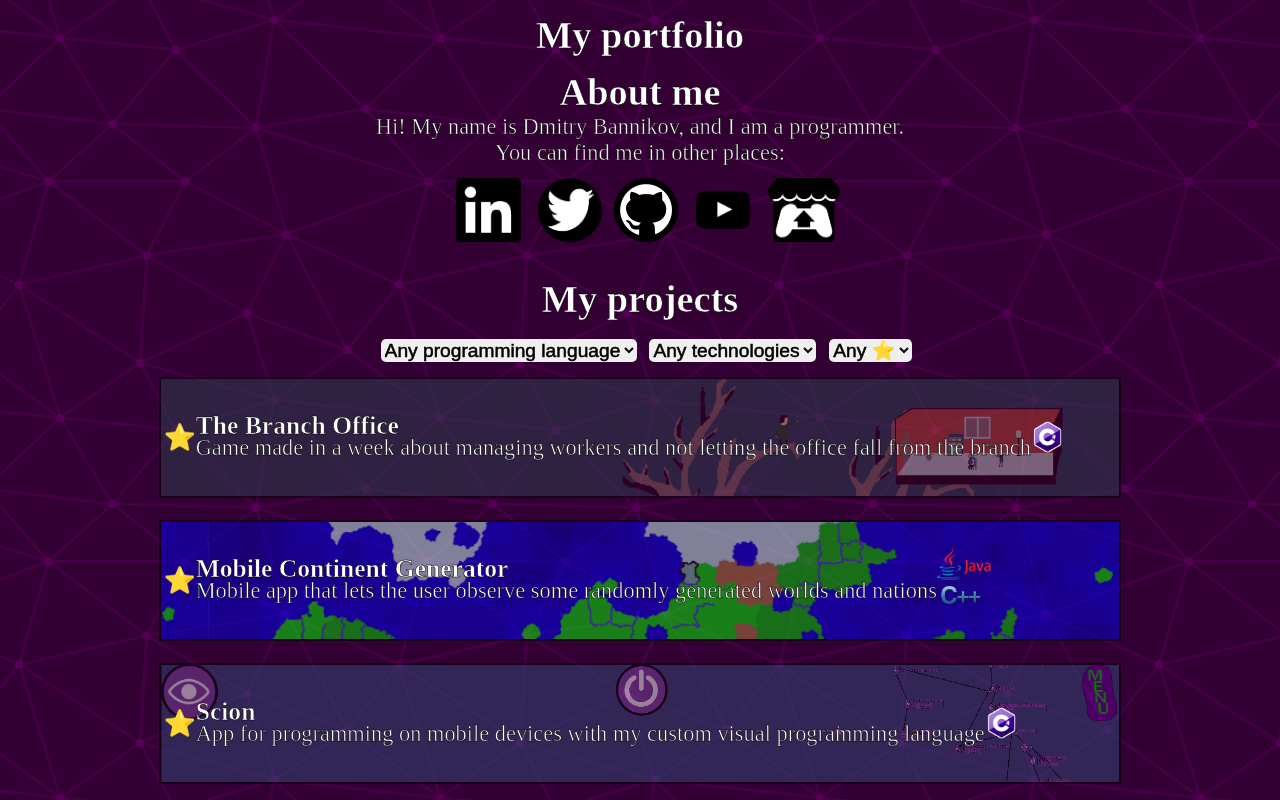
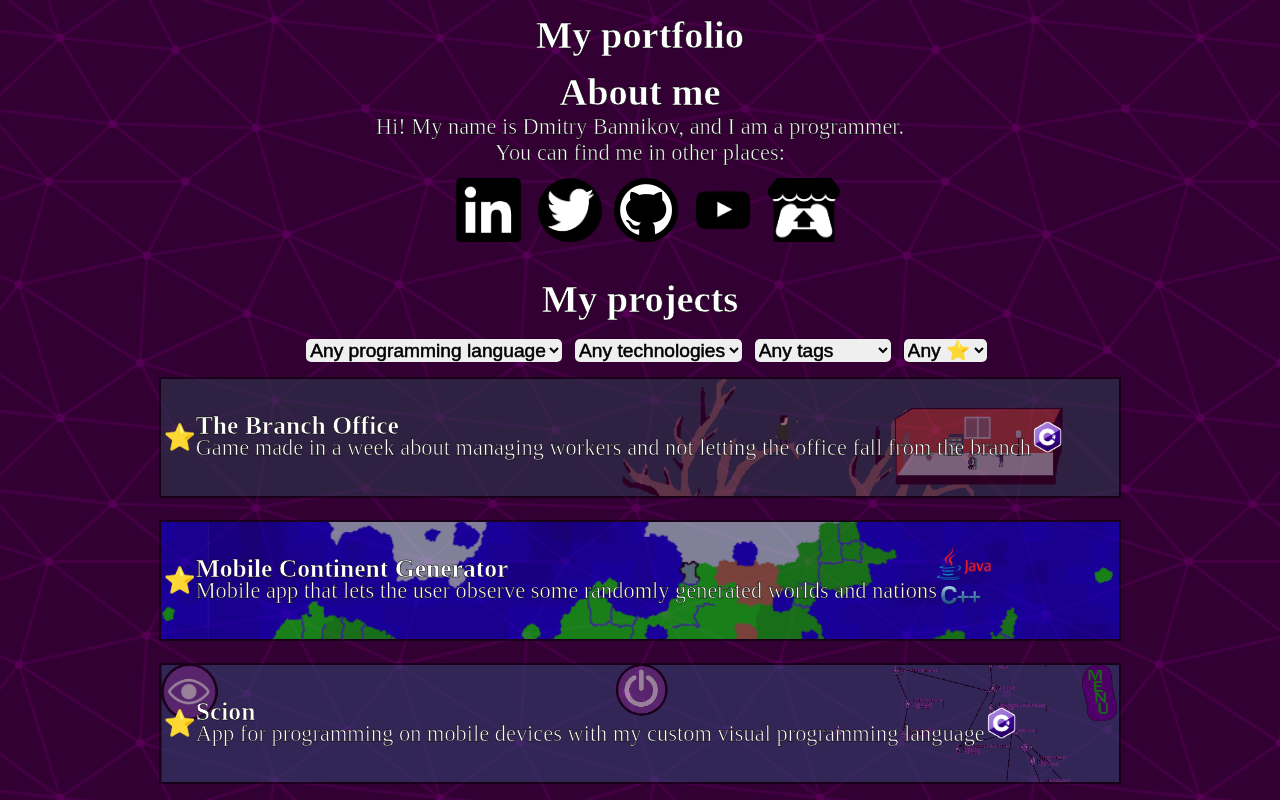
Before and after one commit to Dirakon/Dirakon.github.io, a React (Create React App) app: page / in a window 1280 px wide. Shown: the top 800 px of the page. Built offline with nearby package versions, Linux system fonts and the light colour scheme; a web font is replaced by a local one.

Commit message:
added additional tags and fixed key problem in tags

```diff
--- a/src/App.js
+++ b/src/App.js
@@ -51,6 +51,7 @@ function App() {
       title: "The Branch Office", description: "Game made in a week about managing workers and not letting the office fall from the branch", image: imageTBO, video: gifTBO, criteria: {
         "programming language": ["c#"],
         "technologies": ["unity"],
+        "tags":["game","jam"],
         "⭐": ["⭐"]
       }, actual:
         <div>
@@ -67,7 +68,8 @@ function App() {
       title: "Mobile Continent Generator", description: "Mobile app that lets the user observe some randomly generated worlds and nations", video: gifMCG, image: imageMCG, criteria: {
         "programming language": ["java", "c++"],
         "technologies": ["android"],
-        "⭐": ["⭐"]
+        "⭐": ["⭐"],
+        "tags":["simulation"]
       }, actual:
         <div>
           <p>
@@ -158,7 +160,8 @@ function App() {
       title: "RTS Prototype", description: "Implementaton of basic RTS mechanics in Unity", image: imageRTS, video: gifRTS, criteria: {
         "programming language": ["c#"],
         "technologies": ["unity"],
-        "⭐": [" "]
+        "⭐": [" "],
+        "tags":["game"]
       }, actual:
         <div>
           <p>
@@ -190,7 +193,8 @@ function App() {
       title: "Skeleton Deconstructor", description: "Game made in 2 days about destroying dynamically self-constructing skeletons", image: imageSD, video: gifSD, criteria: {
         "programming language": ["c#"],
         "technologies": ["unity"],
-        "⭐": [" "]
+        "⭐": [" "],
+        "tags":["game","jam"]
       }, actual:
         <div>
           <p>
@@ -208,7 +212,8 @@ function App() {
       title: "2D Sideview Platformer-Slasher", description: "Game made in 2 days about revenge", image: imagePS, video: gifPS, criteria: {
         "programming language": ["c#"],
         "technologies": ["unity"],
-        "⭐": [" "]
+        "⭐": [" "],
+        "tags":["game","jam"]
       }, actual:
         <div>
           <p>
--- a/src/components/SingularProject.jsx
+++ b/src/components/SingularProject.jsx
@@ -3,7 +3,7 @@ import './../styles/SingularProject.css'
 import LongProjectInfo from "./LongProjectInfo";
 import ShortProjectInfo from "./ShortProjectInfo";
 const SingularProject = function (props) {
-    const { proccessedDeafultCriteria, hasStar, programmingLanguages } = proccessCriteria(props.criteria)
+    const { proccessedDeafultCriteria, hasStar, programmingLanguages } = proccessCriteria(props.criteria);
     let obj = <div className="fullProject collapsed">
         <ShortProjectInfo hasStar={hasStar} programmingLanguages={programmingLanguages} title={props.title} description={props.description} image={props.image} />
         <LongProjectInfo video={props.video}>{proccessedDeafultCriteria}<br />{props.children}</LongProjectInfo>
@@ -13,10 +13,10 @@ const SingularProject = function (props) {
 }
 
 function proccessCriteria(criteria) {
-
     let proccessedDeafultCriteria = [];
     let hasStar = false;
     let programmingLanguages = [];
+    let curIndexOffset = 0;
     for (const criterion in criteria) {
         if (criteria.hasOwnProperty(criterion)) {
             switch (criterion) {
@@ -28,25 +28,23 @@ function proccessCriteria(criteria) {
                 }
                     break;
                 default:
-                    proccessedDeafultCriteria = proccessDefaultCriteria(proccessedDeafultCriteria, criteria, criterion);
+                    proccessedDeafultCriteria = proccessDefaultCriteria(proccessedDeafultCriteria, criteria, criterion, curIndexOffset);
                     break;
             }
+            curIndexOffset += 200;
         }
     }
     return { proccessedDeafultCriteria: proccessedDeafultCriteria, hasStar: hasStar, programmingLanguages: programmingLanguages }
 }
 
-
-function proccessDefaultCriteria(proccessedDeafultCriteria, criteria, criterion) {
-    {
-        if (proccessedDeafultCriteria.length !== 0)
-            proccessedDeafultCriteria = [<a key={-1}>, </a>];
-        criteria[criterion].forEach((feature, index) => {
-            proccessedDeafultCriteria = proccessedDeafultCriteria.concat(<a key={index} className={"featureTag"}>{feature}</a>).concat(<a key={100 + index}>, </a>);
-        });
-        if (proccessedDeafultCriteria.length !== 0)
-            proccessedDeafultCriteria = proccessedDeafultCriteria.slice(0, -1);
-    }
+function proccessDefaultCriteria(proccessedDeafultCriteria, criteria, criterion, curIndexOffset) {
+    if (proccessedDeafultCriteria.length !== 0)
+        proccessedDeafultCriteria = proccessedDeafultCriteria.concat([<a key={curIndexOffset - 1}>, </a>]);
+    criteria[criterion].forEach((feature, index) => {
+        proccessedDeafultCriteria = proccessedDeafultCriteria.concat(<a key={curIndexOffset + index} className={"featureTag"}>{feature}</a>).concat(<a key={curIndexOffset + 100 + index}>, </a>);
+    });
+    if (proccessedDeafultCriteria.length !== 0)
+        proccessedDeafultCriteria = proccessedDeafultCriteria.slice(0, -1);
     return proccessedDeafultCriteria;
 }
 
--- a/src/styles/SingularProject.css
+++ b/src/styles/SingularProject.css
@@ -6,4 +6,8 @@
 
 .featureTag {
     font-weight: bold;
+    text-decoration: underline;
+    text-decoration-color: black;
+    text-decoration-thickness: calc(var(--smallTextSize)*0.1);
+    text-underline-offset:  calc(var(--smallTextSize)*0.3);
 }
```
